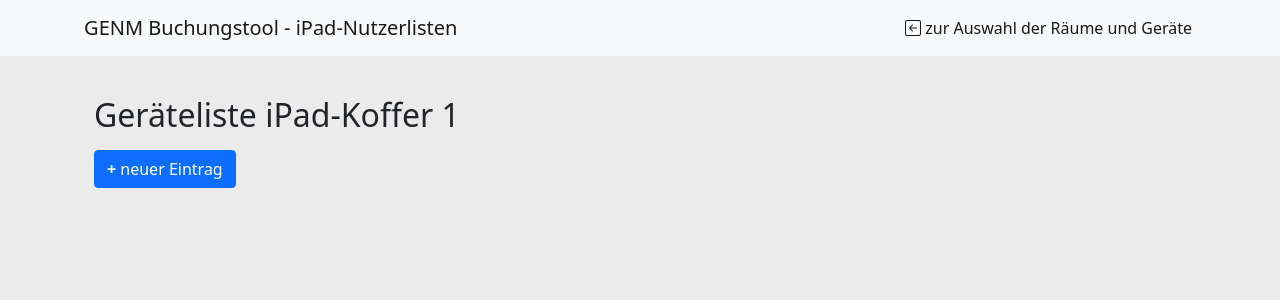
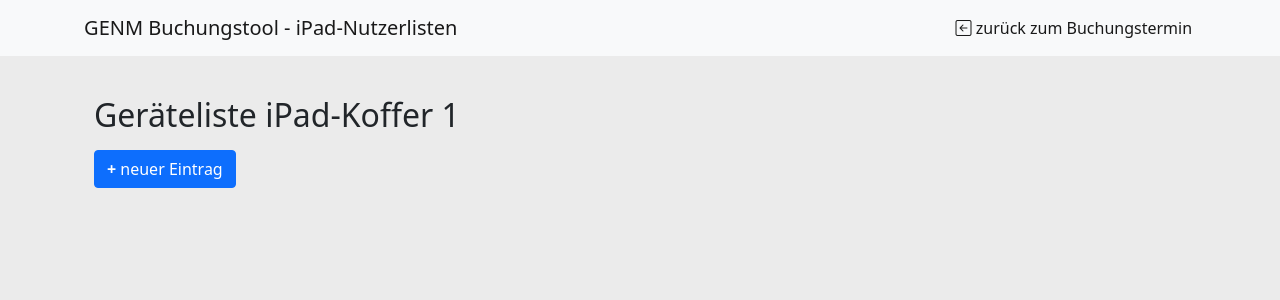
Before and after one commit to pyphil/DjangoBuchungstool, a Django app: page /devices/1/1/1/1/ in a window 1280 px wide. Shown: the top 300 px of the page. Run offline with Django 3.2, Linux system fonts and the light colour scheme; data that the repository does not hold is empty.

Commit message:
link zurück zum Buchungstermin

```diff
--- a/devicelist/templates/base_devicelist.html
+++ b/devicelist/templates/base_devicelist.html
@@ -21,8 +21,8 @@
         </button>
         <div class="collapse navbar-collapse" id="navbarNavAltMarkup">
             {% if request.path != "/" and request.path != "/buchungstool/userlistInfo/"%}
-            <div class="navbar-nav ms-auto"> <a class="nav-link active" href="{% url 'buchungstoolRooms' %}"><i
-                        class="bi bi-arrow-left-square"> </i>zur Auswahl der Räume und Geräte</a>
+            <div class="navbar-nav ms-auto"> <a class="nav-link active" href="{% url 'buchungstoolEntry' room entry_id %}"><i
+                        class="bi bi-arrow-left-square"> </i>zurück zum Buchungstermin</a>
             </div>
             {% endif %}
         </div>
```
